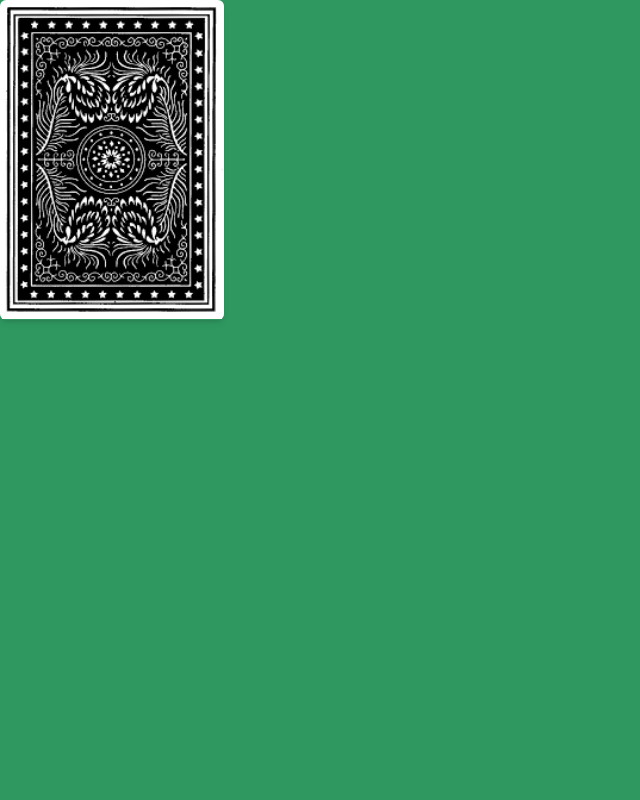
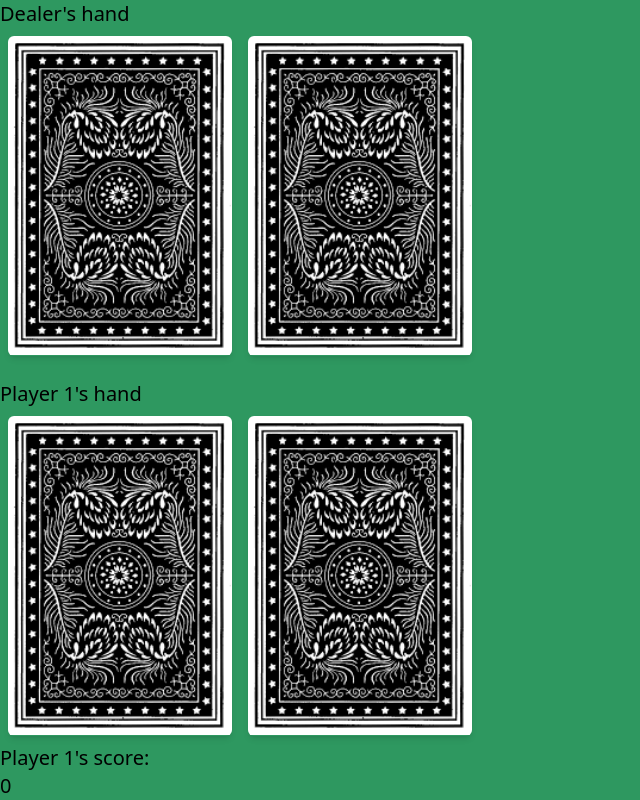
Before and after one commit to BoboJeager/blackjack, a Vue app: page / in a window 1280 px wide. Shown: the whole page, without its empty margins (0-640 px from the left). Built offline with nearby package versions, Linux system fonts and the light colour scheme.

Commit message:
added players to bord

```diff
--- a/src/App.vue
+++ b/src/App.vue
@@ -1,24 +1,13 @@
 <script setup lang="ts">
-import Card from "./components/Card.vue";
+import Game from "./views/Game.vue";
 </script>
 
 <template>
   <div class="h-screen w-screen bg-[#2e9860]">
-    <Card :card="{suit: 'spades', value: '3', weight: 3 }"/>
+    <Game />
   </div>
 </template>
 
 <style scoped>
-.logo {
-  height: 6em;
-  padding: 1.5em;
-  will-change: filter;
-  transition: filter 300ms;
-}
-.logo:hover {
-  filter: drop-shadow(0 0 2em #646cffaa);
-}
-.logo.vue:hover {
-  filter: drop-shadow(0 0 2em #42b883aa);
-}
+
 </style>
--- a/src/components/Board.vue
+++ b/src/components/Board.vue
@@ -1,7 +1,11 @@
 <template>
     <div class="flex flex-col items-center justify-center h-screen">
-        <slot name="dealer"></slot>
-        <slot name="player"></slot>
+        <div class="flex inset-x-0 top-0 absolute">
+            <slot  name="dealer"></slot>
+        </div>
+        <div class="flex inset-x-0 bottom-0 absolute">
+            <slot name="player"></slot>
+        </div>
         <slot name="deck"></slot>
     </div>
 </template>
--- a/src/components/Card.vue
+++ b/src/components/Card.vue
@@ -1,5 +1,5 @@
 <template>
-    <div @click="flipCard" class="relative w-56 h-80 transition-transform transform">
+    <div @click="flipCard" class="relative w-56 h-80 transition-transform transform m-2">
       <div v-if="flipped" class="m-2 absolute inset-0 w-full h-full bg-white backface-hidden shadow-md rounded-md">
         <img class="w-56 h-56 p-2 object-cover m-0 pb-2" :src="suitImage || ''" alt="Card Image" />
         <h1>{{ cardName }}</h1>
--- /dev/null
+++ b/src/components/Player.vue
@@ -0,0 +1,26 @@
+<template>
+    <div class = "text-xl">
+        <h1 class="text-xl">{{name}}'s hand</h1>
+        <div v-if = "hand" class="flex">
+            <Card v-if = "player.hand" v-for = "card in hand" :card = "card" />
+        </div>
+        <div v-if="player.score !== undefined">
+            <h1>{{name}}'s score:</h1>
+            <h2>{{score}}</h2>
+        </div>
+    </div>
+</template>
+<script setup lang="ts">
+import Card from './Card.vue'
+import {Player} from '../types/player-types'
+import {ref} from 'vue'
+
+const {player} = defineProps<{
+    player: Player;
+    position?: "top" | "bottom";
+}>();
+
+const hand = ref(player.hand);
+const name = ref(player.name);
+const score = ref(player.score);
+</script>
--- /dev/null
+++ b/src/data/player-data.ts
@@ -0,0 +1,12 @@
+import { Player } from "../types/player-types";
+
+export const player1: Player = {
+    name: "Player 1",
+    hand: [{suit: "spades", value: "4", weight: 4},{suit: "spades", value: "A", weight: [1, 10, 11]}],
+    score: 0,
+};
+
+export const dealer: Player = {
+    name: "Dealer",
+    hand: [{suit: "spades", value: "4", weight: 4},{suit: "spades", value: "A", weight: [1, 10, 11]}],
+};
--- a/src/types/player.ts
+++ b/src/types/player-types.ts
@@ -3,5 +3,5 @@ import { Card } from "./deck-types";
 export type Player = {
   name: string;
   hand: Card[];
-  score: number;
+  score?: number;
 };
--- /dev/null
+++ b/src/views/Game.vue
@@ -0,0 +1,18 @@
+<template>
+    <div>
+        <Board>
+            <template v-slot:dealer>
+                <Player :player="dealer"/>
+            </template>
+            <template v-slot:player>
+                <Player :player="player1"/>
+            </template>
+            <template v-slot:deck></template>
+        </Board>
+    </div>
+</template>
+<script setup lang="ts">
+import {player1, dealer} from '../data/player-data';
+import Player from '../components/Player.vue';
+import Board from "../components/Board.vue";
+</script>
```
Also changed, not shown: 5 other files (tests, documents, lock files or other folders).
